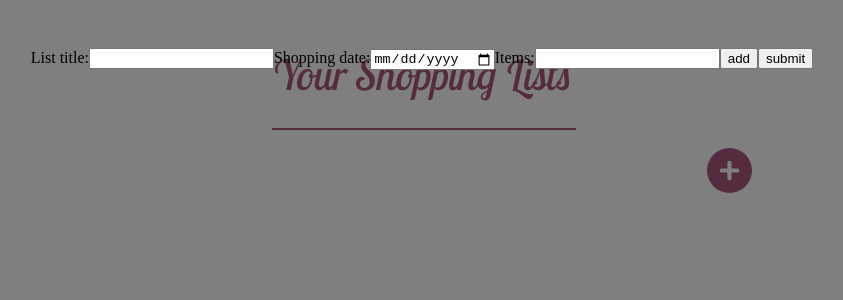
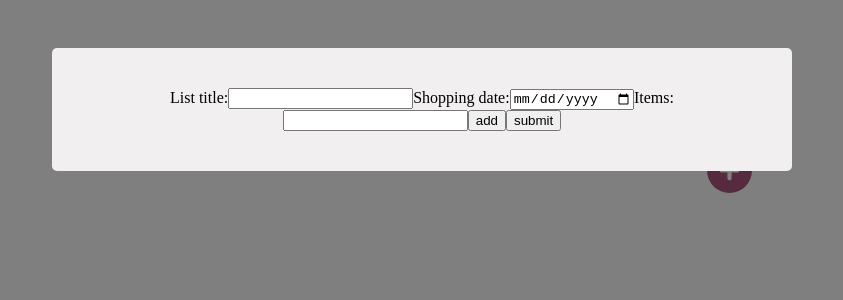
Before and after one commit to katmart93/shopping-list-app, a React (Create React App) app: page / in a window 1280 px wide. Both pictures are taken after a click on the icon 947 px from the left and 170 px from the top of the page. Shown: the top 300 px of the page, without its empty margins (218-1061 px from the left). Built offline with nearby package versions, Linux system fonts and the light colour scheme; a web font is replaced by a local one.

Commit message:
modal styles updated

```diff
--- a/src/components/Modal.css
+++ b/src/components/Modal.css
@@ -7,3 +7,16 @@
   padding-top: 3rem;
   width: 100%;
 }
+.modal-wrapper {
+  max-width: 310px;
+  margin: 0 auto;
+  padding: 2.5rem;
+  background-color: #f1eff0;
+  border-radius: 5px;
+}
+
+@media screen and (min-width: 1024px) {
+  .modal-wrapper {
+    max-width: 740px;
+  }
+}
--- a/src/components/Modal.jsx
+++ b/src/components/Modal.jsx
@@ -2,5 +2,9 @@
 import "./Modal.css";
 
 export default function Modal({ children }) {
-  return <div className="modal-backdrop">{children}</div>;
+  return (
+    <div className="modal-backdrop">
+      <div className="modal-wrapper">{children}</div>
+    </div>
+  );
 }
```
